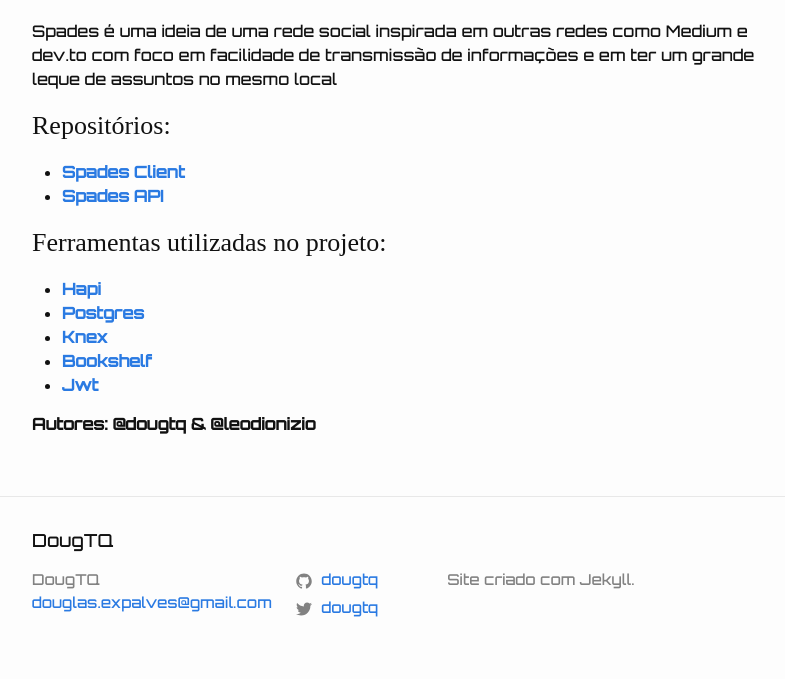
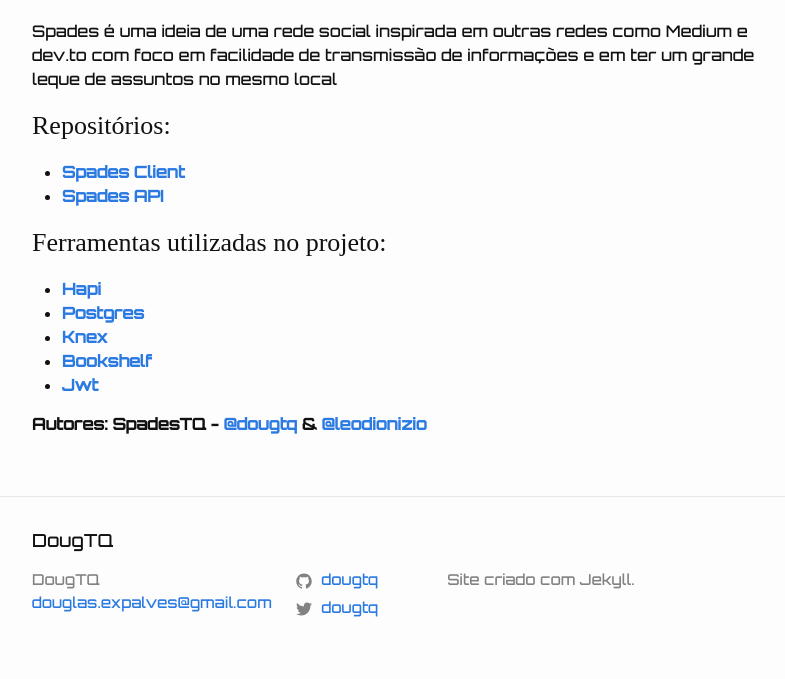
Before and after one commit to dougtq/mypage-tq, a Jekyll site: the page built from spades.md, in a window 1280 px wide. Shown: the part 371-1050 px from the top of the page, without its empty margins (238-1023 px from the left). Built offline with Jekyll 4.4.1, drawn with Linux system fonts in a browser that asks for light colours; nearby versions of some CDN libraries; some web fonts are replaced.

Commit message:
update spades.md

```diff
--- a/spades.md
+++ b/spades.md
@@ -23,4 +23,4 @@ Spades é uma ideia de uma rede social inspirada em outras redes como Medium e d
 - **[Jwt](https://jwt.io/)**
 
 
-**Autores: @dougtq & @leodionizio**
+**Autores: SpadesTQ - [@dougtq](https://github.com/dougtq) & [@leodionizio](https://github.com/leodionizio)**
```
